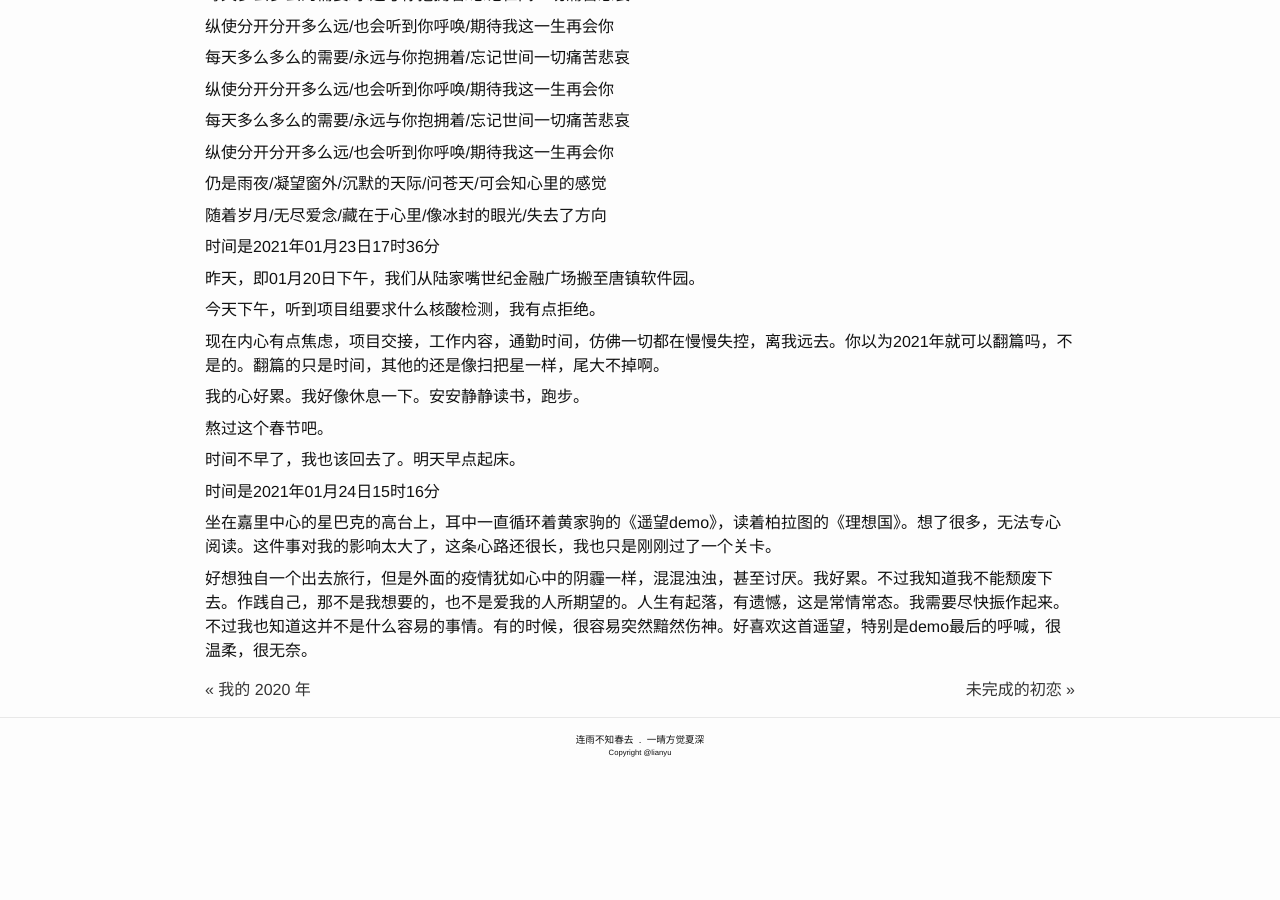
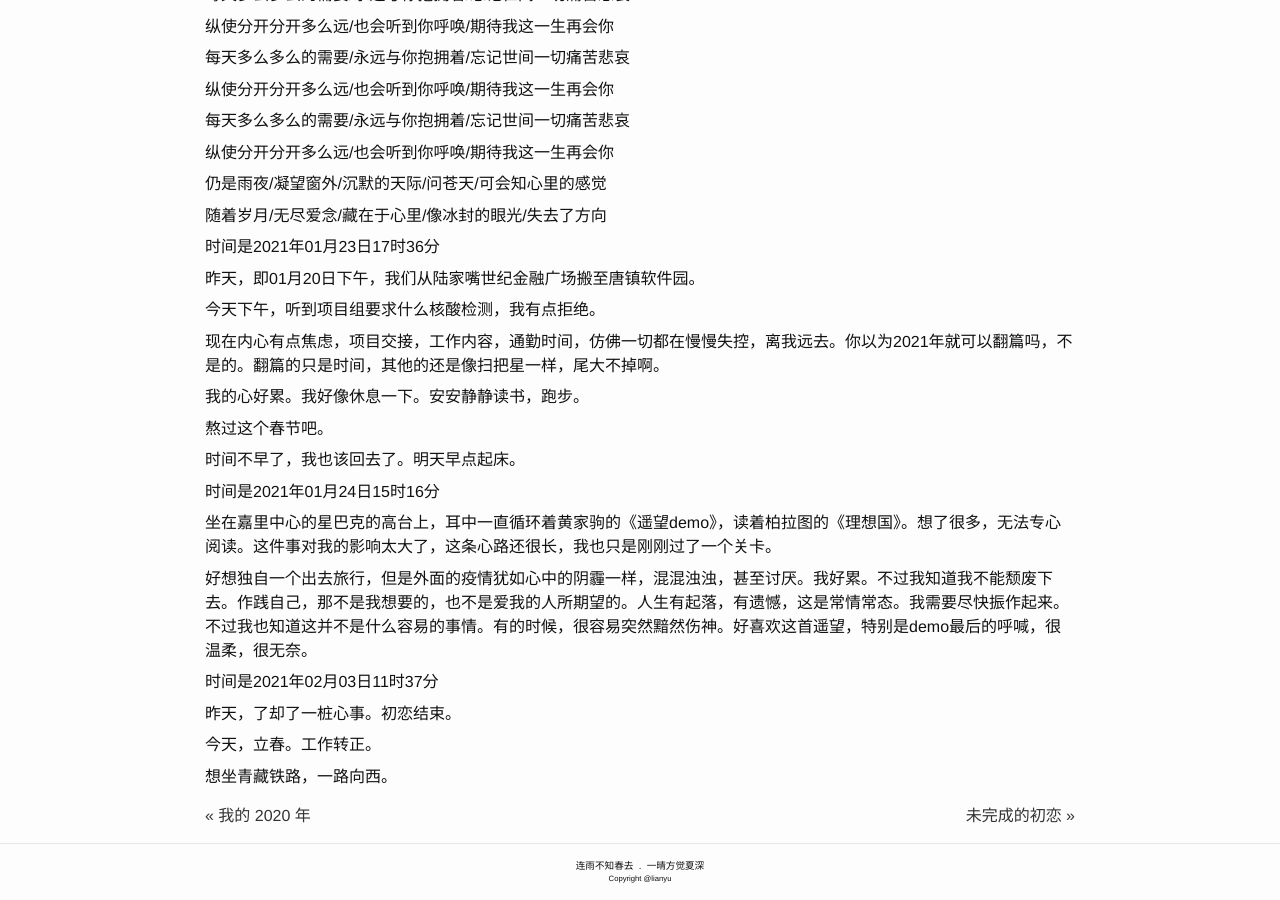
Before and after one commit to lianyu1115/lianyu, a Jekyll site: the page built from _journals/time-capsule-2021.md, in a window 1280 px wide and 900 px high, scrolled down 2181 px. Built offline with Jekyll 4.4.1, drawn with Linux system fonts in a browser that asks for light colours; before the commit the page ends 2955 px from its top, so only the background shows below that.

Commit message:
Update time-capsule-2021.md

```diff
--- a/_journals/time-capsule-2021.md
+++ b/_journals/time-capsule-2021.md
@@ -106,3 +106,11 @@ tags: ''
 坐在嘉里中心的星巴克的高台上，耳中一直循环着黄家驹的《遥望demo》，读着柏拉图的《理想国》。想了很多，无法专心阅读。这件事对我的影响太大了，这条心路还很长，我也只是刚刚过了一个关卡。
 
 好想独自一个出去旅行，但是外面的疫情犹如心中的阴霾一样，混混浊浊，甚至讨厌。我好累。不过我知道我不能颓废下去。作践自己，那不是我想要的，也不是爱我的人所期望的。人生有起落，有遗憾，这是常情常态。我需要尽快振作起来。不过我也知道这并不是什么容易的事情。有的时候，很容易突然黯然伤神。好喜欢这首遥望，特别是demo最后的呼喊，很温柔，很无奈。
+
+时间是2021年02月03日11时37分
+
+昨天，了却了一桩心事。初恋结束。
+
+今天，立春。工作转正。
+
+想坐青藏铁路，一路向西。
```
